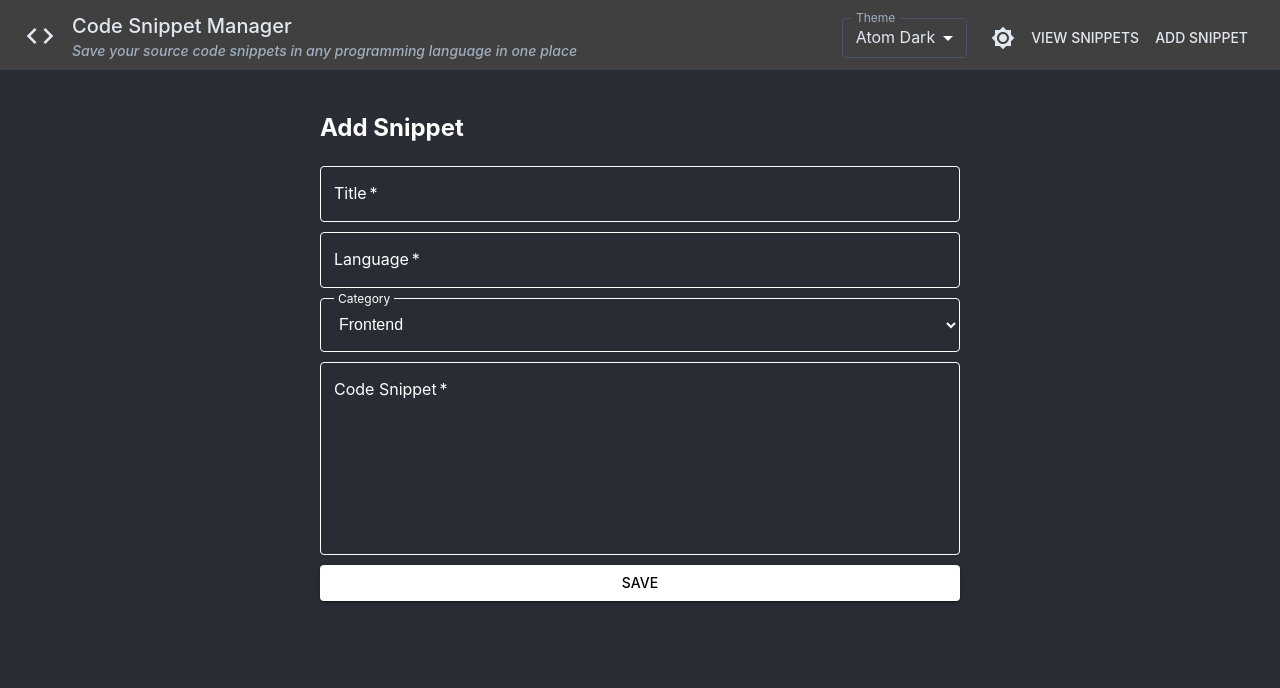
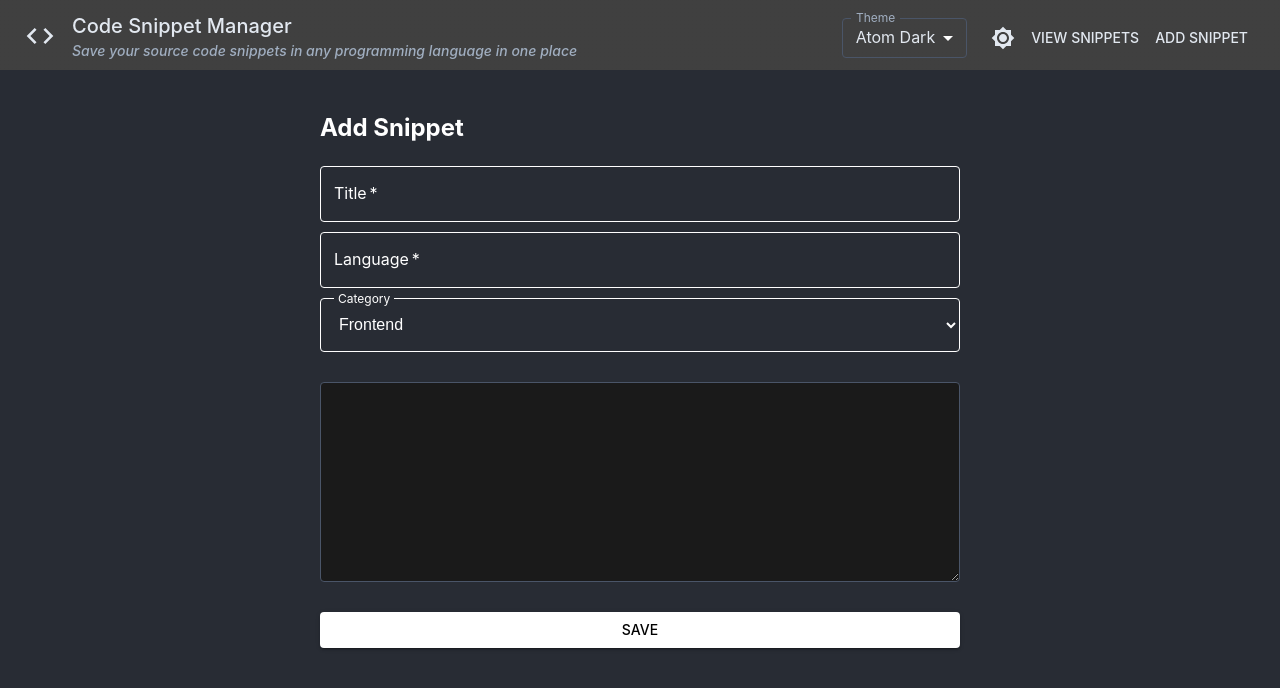
Before and after one commit to thedevarchive/code-snippet-manager, a React (Create React App) app: page /add in a window 1280 px wide. Shown: the top 688 px of the page. Built offline with nearby package versions, Linux system fonts and the light colour scheme.

Commit message:
Refactored SnippetForm and SnippetList components to improve code structure and functionality.

```diff
--- a/src/components/SnippetForm.jsx
+++ b/src/components/SnippetForm.jsx
@@ -1,44 +1,25 @@
 import { useState } from "react";
-import { TextField, Button } from "@mui/material";
-
-export const CATEGORIES = ["Frontend", "Backend", "Database", "Algorithms"];
+import { TextField, Button, Select, MenuItem, FormControl, InputLabel } from "@mui/material";
+import { Prism as SyntaxHighlighter } from "react-syntax-highlighter";
+import { CATEGORIES, handleKeyDown } from "../utils/snippetUtils";
 
 // Form for code snippet creation
-export const SnippetForm = ({ onSave, languages, onAddLanguage, isDarkMode }) => {
+export const SnippetForm = ({ onSave, languages, onAddLanguage, isDarkMode, theme }) => {
     const [title, setTitle] = useState("");
     const [language, setLanguage] = useState("");
     const [code, setCode] = useState("");
     const [category, setCategory] = useState(CATEGORIES[0]);
 
-    // Handle tab key in code input
-    const handleKeyDown = (e) => {
-        if (e.key === 'Tab') {
-            e.preventDefault();
-            const start = e.target.selectionStart;
-            const end = e.target.selectionEnd;
-
-            // Insert 4 spaces for tab
-            const spaces = '    ';
-            const newValue = code.substring(0, start) + spaces + code.substring(end);
-            setCode(newValue);
-
-            // Move cursor after the inserted spaces
-            setTimeout(() => {
-                e.target.selectionStart = e.target.selectionEnd = start + spaces.length;
-            }, 0);
-        }
-    };
-
     // save snippet
     const handleSubmit = (e) => {
         e.preventDefault();
-        if (!languages.includes(language) && language.trim() !== "") {
-            onAddLanguage(language); // Add new language if not already in the list
+        if (title && language && category && code) {
+            onSave({ title, language, category, code });
+            setTitle("");
+            setLanguage("");
+            setCategory("");
+            setCode("");
         }
-        onSave({ title, language, code, category });
-        setTitle("");
-        setLanguage("");
-        setCode("");
     };
 
     return (
@@ -122,31 +103,27 @@ export const SnippetForm = ({ onSave, languages, onAddLanguage, isDarkMode }) =>
                     ))}
                 </select>
             </div>
-            <TextField
-                label="Code Snippet"
-                multiline
-                minRows={8}
-                maxRows={20}
+            <textarea
                 value={code}
                 onChange={(e) => setCode(e.target.value)}
-                onKeyDown={handleKeyDown}
-                placeholder="Enter code here"
-                required
-                sx={{
-                    '& .MuiInputLabel-root': {
-                        color: isDarkMode ? '#ffffff' : '#000000',
-                    },
-                    '& .MuiOutlinedInput-root': {
-                        color: isDarkMode ? '#ffffff' : '#000000',
-                        '& fieldset': {
-                            borderColor: isDarkMode ? '#ffffff' : '#000000',
-                        },
-                        '&:hover fieldset': {
-                            borderColor: isDarkMode ? '#ffffff' : '#000000',
-                        },
-                        fontFamily: 'monospace',
-                        fontSize: '14px',
-                    }
+                onKeyDown={(e) => {handleKeyDown(e, code, setCode)}}
+                style={{
+                    width: '100%',
+                    minHeight: '200px',
+                    margin: '20px 0',
+                    padding: '15px',
+                    borderRadius: '4px',
+                    backgroundColor: isDarkMode ? '#1a1a1a' : '#f8fafc',
+                    color: isDarkMode ? '#e2e8f0' : '#2d3748',
+                    border: isDarkMode ? '1px solid #4a5568' : '1px solid #cbd5e0',
+                    fontFamily: 'monospace',
+                    fontSize: '14px',
+                    resize: 'vertical',
+                    boxSizing: 'border-box',
+                    lineHeight: '1.5',
+                    whiteSpace: 'pre',
+                    overflow: 'auto',
+                    display: 'block'
                 }}
             />
             <Button
--- a/src/components/SnippetList.jsx
+++ b/src/components/SnippetList.jsx
@@ -1,7 +1,7 @@
 import { Card, CardContent, Typography, Button, TextField, Select, MenuItem, FormControl, InputLabel } from "@mui/material";
 import { Prism as SyntaxHighlighter } from "react-syntax-highlighter";
 import { useState } from "react";
-import { CATEGORIES } from "./SnippetForm";
+import { CATEGORIES } from "../utils/snippetUtils";
 import EditIcon from '@mui/icons-material/Edit';
 import SaveIcon from '@mui/icons-material/Save';
 import CancelIcon from '@mui/icons-material/Cancel';
@@ -9,6 +9,7 @@ import DeleteIcon from '@mui/icons-material/Delete';
 import ContentCopyIcon from '@mui/icons-material/ContentCopy';
 import CheckIcon from '@mui/icons-material/Check';
 import Tooltip from '@mui/material/Tooltip';
+import { handleKeyDown } from "../utils/snippetUtils";
 
 // Shows list of all code snippets and their details
 const SnippetList = ({ snippets, onDelete, theme, isDarkMode, onUpdate, languages }) => {
@@ -160,6 +161,9 @@ const SnippetList = ({ snippets, onDelete, theme, isDarkMode, onUpdate, language
                 <textarea
                   value={editedSnippet.code}
                   onChange={(e) => handleInputChange('code', e.target.value)}
+                  onKeyDown={(e) => {
+                    handleKeyDown(e, editedSnippet.code, (newCode) => handleInputChange('code', newCode));
+                  }}
                   style={{
                     width: '100%',
                     minHeight: '200px',
--- a/src/pages/ViewSnippets.jsx
+++ b/src/pages/ViewSnippets.jsx
@@ -1,4 +1,4 @@
-import { CATEGORIES } from "../components/SnippetForm";
+import { CATEGORIES } from "../utils/snippetUtils";
 import SnippetList from "../components/SnippetList";
 import CodeIcon from '@mui/icons-material/Code';
 
--- /dev/null
+++ b/src/utils/snippetUtils.js
@@ -0,0 +1,20 @@
+export const CATEGORIES = ["Frontend", "Backend", "Database", "Algorithms"];
+
+// Handle tab key in code input
+export function handleKeyDown(event, code, setCode) {
+  if (event.key === 'Tab') {
+    event.preventDefault();
+    const start = event.target.selectionStart;
+    const end = event.target.selectionEnd;
+
+    // Insert 4 spaces for tab
+    const spaces = '    ';
+    const newValue = code.substring(0, start) + spaces + code.substring(end);
+    setCode(newValue);
+
+    // Move cursor after the inserted spaces
+    setTimeout(() => {
+      event.target.selectionStart = event.target.selectionEnd = start + spaces.length;
+    }, 0);
+  }
+}
```
